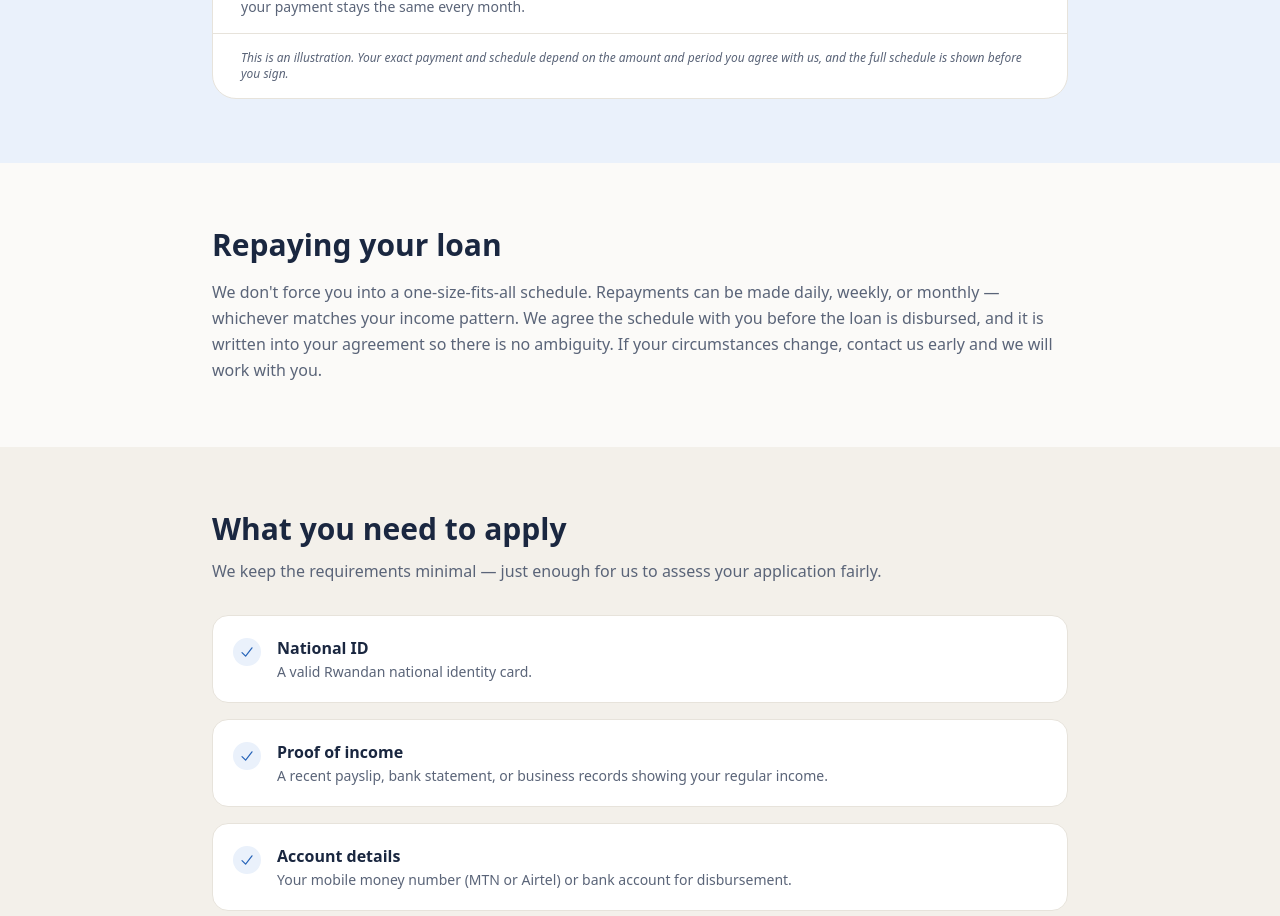
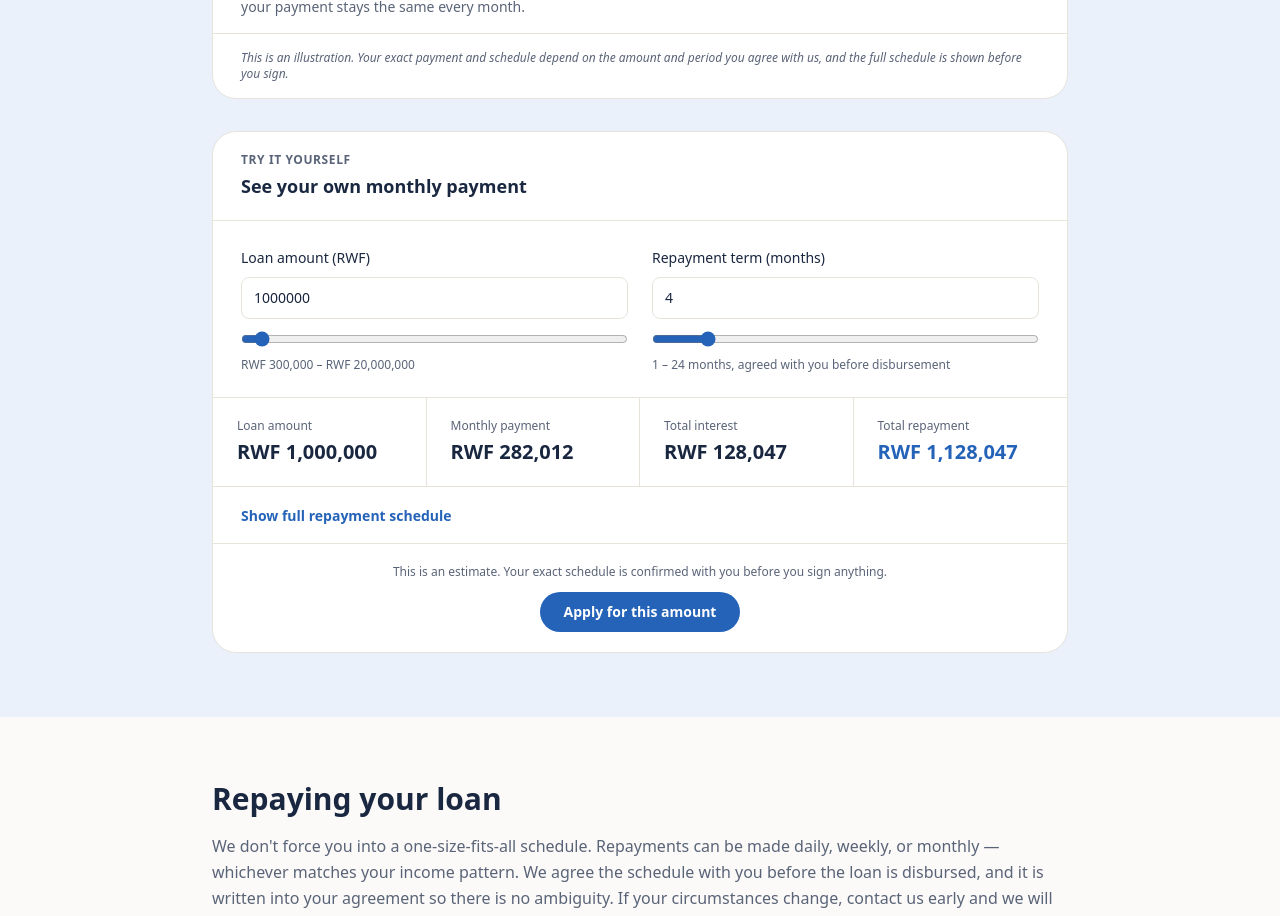
Before and after one commit to mugabee/cham-business, a Next.js app: page /loans in a window 1280 px wide. Shown: the part 3260-4176 px from the top of the page. Built offline with nearby package versions, Linux system fonts and the light colour scheme.

Commit message:
Add interactive loan repayment calculator to the loans page
Lets a visitor try their own amount/term and see the monthly payment,
total interest, and full amortization schedule before ever applying,
reusing the same lib/loan-math.ts the admin back-office runs on.

```diff
--- a/app/(public)/loans/page.tsx
+++ b/app/(public)/loans/page.tsx
@@ -1,6 +1,7 @@
 import type { Metadata } from "next";
 import Link from "next/link";
 import PageHeader from "@/components/PageHeader";
+import LoanCalculator from "@/components/LoanCalculator";
 import {
   loanProducts,
   loanTerms,
@@ -175,6 +176,10 @@ export default function LoansPage() {
               {interestExplainer.example.disclaimer}
             </p>
           </div>
+
+          <div className="mt-8">
+            <LoanCalculator />
+          </div>
         </div>
       </section>
 
--- /dev/null
+++ b/components/LoanCalculator.tsx
@@ -0,0 +1,164 @@
+"use client";
+import { useMemo, useState } from "react";
+import Link from "next/link";
+import { generateSchedule, monthlyPayment, totalInterest, totalRepayable } from "@/lib/loan-math";
+
+const MIN_PRINCIPAL = 300_000;
+const MAX_PRINCIPAL = 20_000_000;
+const MIN_TERM = 1;
+const MAX_TERM = 24;
+
+function formatRWF(n: number): string {
+  return `RWF ${Math.round(n).toLocaleString()}`;
+}
+
+export default function LoanCalculator() {
+  const [principal, setPrincipal] = useState(1_000_000);
+  const [term, setTerm] = useState(4);
+  const [showSchedule, setShowSchedule] = useState(false);
+
+  const clampedPrincipal = Math.min(MAX_PRINCIPAL, Math.max(MIN_PRINCIPAL, principal || 0));
+  const clampedTerm = Math.min(MAX_TERM, Math.max(MIN_TERM, term || 0));
+
+  const { payment, interest, repayable, schedule } = useMemo(() => {
+    const sched = generateSchedule(clampedPrincipal, clampedTerm, new Date());
+    return {
+      payment: monthlyPayment(clampedPrincipal, clampedTerm),
+      interest: totalInterest(sched),
+      repayable: totalRepayable(clampedPrincipal, sched),
+      schedule: sched,
+    };
+  }, [clampedPrincipal, clampedTerm]);
+
+  return (
+    <div className="overflow-hidden rounded-3xl border border-[var(--color-line)] bg-white">
+      <div className="border-b border-[var(--color-line)] px-7 py-5">
+        <p className="text-xs font-semibold uppercase tracking-wider text-[var(--color-ink-soft)]">
+          Try it yourself
+        </p>
+        <p className="mt-1 font-display text-lg font-bold text-[var(--color-ink)]">
+          See your own monthly payment
+        </p>
+      </div>
+
+      <div className="grid gap-6 px-7 py-6 md:grid-cols-2">
+        <label className="block">
+          <span className="text-sm font-medium text-[var(--color-ink)]">Loan amount (RWF)</span>
+          <input
+            type="number"
+            min={MIN_PRINCIPAL}
+            max={MAX_PRINCIPAL}
+            step={50_000}
+            value={principal}
+            onChange={(e) => setPrincipal(Number(e.target.value))}
+            className="mt-2 w-full rounded-lg border border-[var(--color-line)] px-3 py-2.5 text-sm focus:outline-none focus:ring-2 focus:ring-[var(--color-brand)]"
+          />
+          <input
+            type="range"
+            min={MIN_PRINCIPAL}
+            max={MAX_PRINCIPAL}
+            step={50_000}
+            value={clampedPrincipal}
+            onChange={(e) => setPrincipal(Number(e.target.value))}
+            className="mt-3 w-full accent-[var(--color-brand)]"
+          />
+          <span className="mt-1 block text-xs text-[var(--color-ink-soft)]">
+            {formatRWF(MIN_PRINCIPAL)} – {formatRWF(MAX_PRINCIPAL)}
+          </span>
+        </label>
+
+        <label className="block">
+          <span className="text-sm font-medium text-[var(--color-ink)]">Repayment term (months)</span>
+          <input
+            type="number"
+            min={MIN_TERM}
+            max={MAX_TERM}
+            value={term}
+            onChange={(e) => setTerm(Number(e.target.value))}
+            className="mt-2 w-full rounded-lg border border-[var(--color-line)] px-3 py-2.5 text-sm focus:outline-none focus:ring-2 focus:ring-[var(--color-brand)]"
+          />
+          <input
+            type="range"
+            min={MIN_TERM}
+            max={MAX_TERM}
+            value={clampedTerm}
+            onChange={(e) => setTerm(Number(e.target.value))}
+            className="mt-3 w-full accent-[var(--color-brand)]"
+          />
+          <span className="mt-1 block text-xs text-[var(--color-ink-soft)]">
+            {MIN_TERM} – {MAX_TERM} months, agreed with you before disbursement
+          </span>
+        </label>
+      </div>
+
+      <dl className="grid grid-cols-2 gap-0 divide-x divide-y divide-[var(--color-line)] border-t border-[var(--color-line)] md:grid-cols-4 md:divide-y-0">
+        {[
+          { label: "Loan amount", value: formatRWF(clampedPrincipal) },
+          { label: "Monthly payment", value: formatRWF(payment) },
+          { label: "Total interest", value: formatRWF(interest) },
+          { label: "Total repayment", value: formatRWF(repayable), highlight: true },
+        ].map((cell) => (
+          <div key={cell.label} className="px-6 py-5">
+            <dt className="text-xs text-[var(--color-ink-soft)]">{cell.label}</dt>
+            <dd
+              className={`mt-1 font-display text-xl font-bold ${
+                cell.highlight ? "text-[var(--color-brand)]" : "text-[var(--color-ink)]"
+              }`}
+            >
+              {cell.value}
+            </dd>
+          </div>
+        ))}
+      </dl>
+
+      <div className="border-t border-[var(--color-line)] px-7 py-4">
+        <button
+          type="button"
+          onClick={() => setShowSchedule((v) => !v)}
+          className="text-sm font-semibold text-[var(--color-brand)] hover:underline"
+        >
+          {showSchedule ? "Hide" : "Show"} full repayment schedule
+        </button>
+      </div>
+
+      {showSchedule && (
+        <div className="overflow-x-auto border-t border-[var(--color-line)]">
+          <table className="w-full text-sm">
+            <thead className="bg-[var(--color-paper-deep)] text-left text-[var(--color-ink-soft)]">
+              <tr>
+                <th className="px-4 py-2 font-medium">#</th>
+                <th className="px-4 py-2 font-medium">Payment</th>
+                <th className="px-4 py-2 font-medium">Principal</th>
+                <th className="px-4 py-2 font-medium">Interest</th>
+                <th className="px-4 py-2 font-medium">Balance</th>
+              </tr>
+            </thead>
+            <tbody className="divide-y divide-[var(--color-line)]">
+              {schedule.map((row) => (
+                <tr key={row.instalmentNumber}>
+                  <td className="px-4 py-2 text-[var(--color-ink)]">{row.instalmentNumber}</td>
+                  <td className="px-4 py-2 text-[var(--color-ink)]">{formatRWF(row.amountDue)}</td>
+                  <td className="px-4 py-2 text-[var(--color-ink)]">{formatRWF(row.principalPortion)}</td>
+                  <td className="px-4 py-2 text-[var(--color-ink)]">{formatRWF(row.interestPortion)}</td>
+                  <td className="px-4 py-2 text-[var(--color-ink)]">{formatRWF(row.remainingBalance)}</td>
+                </tr>
+              ))}
+            </tbody>
+          </table>
+        </div>
+      )}
+
+      <div className="border-t border-[var(--color-line)] px-7 py-5 text-center">
+        <p className="mb-3 text-xs text-[var(--color-ink-soft)]">
+          This is an estimate. Your exact schedule is confirmed with you before you sign anything.
+        </p>
+        <Link
+          href="/apply"
+          className="inline-block rounded-full bg-[var(--color-brand)] px-6 py-2.5 text-sm font-semibold text-white transition-colors hover:bg-[var(--color-brand-deep)]"
+        >
+          Apply for this amount
+        </Link>
+      </div>
+    </div>
+  );
+}
```
